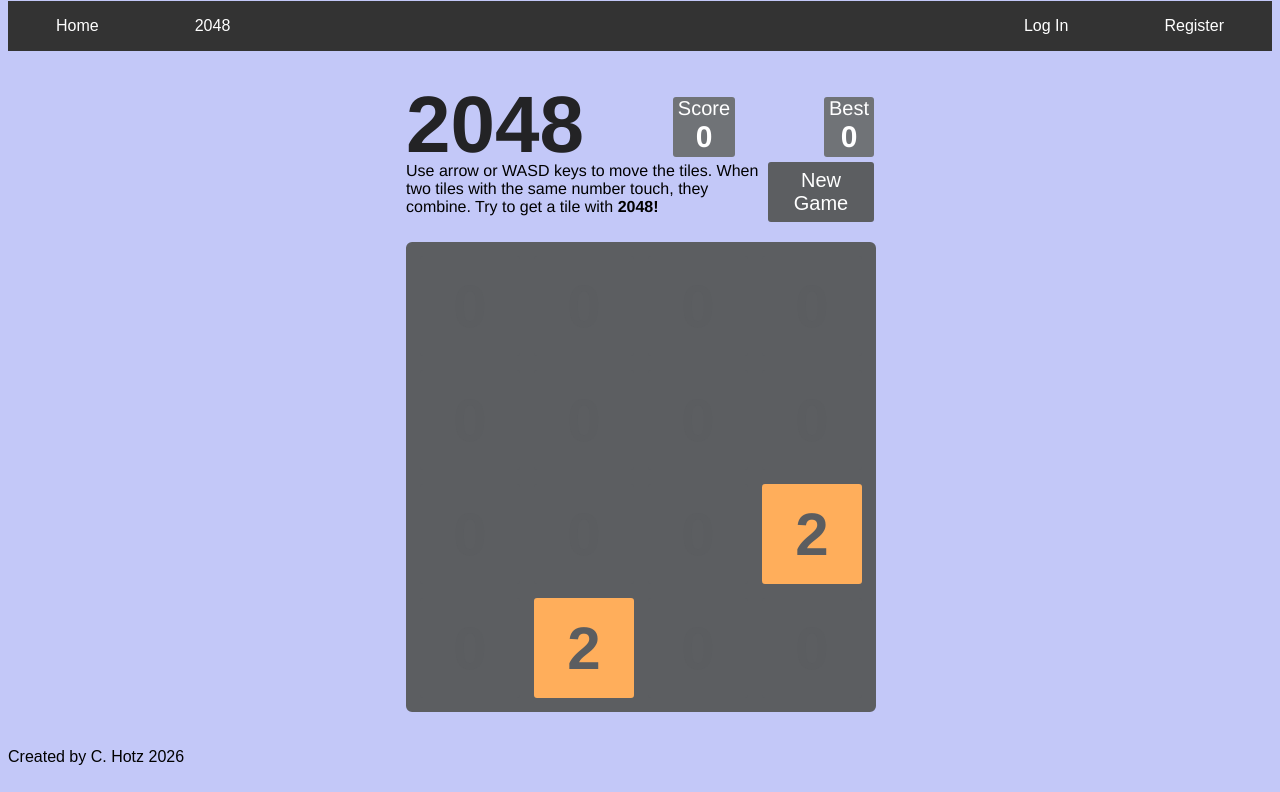
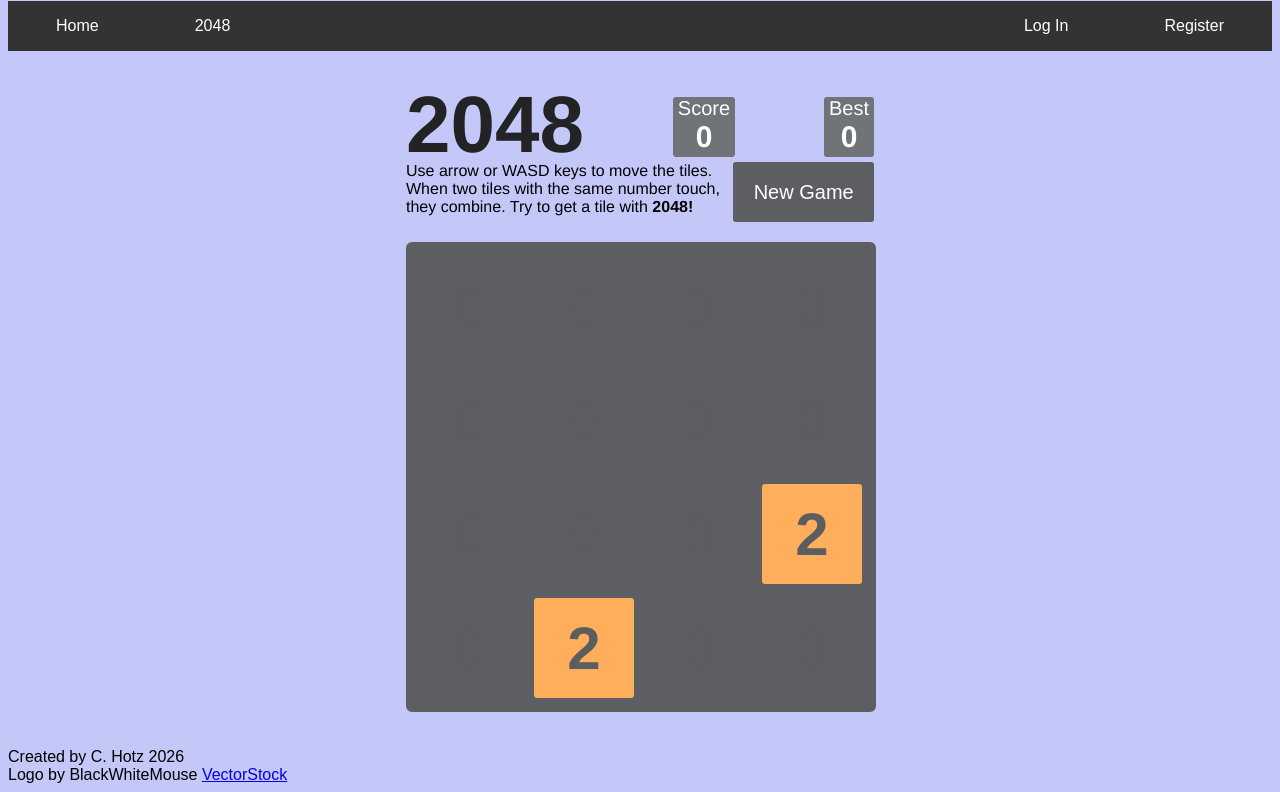
Before and after one commit to carleyhotz/CS50-Final-Project, a Flask app: page /2048 in a window 1280 px wide. Shown: the part 255-1047 px from the top of the page. Before the commit the page ends 1020 px from the top, so only its background shows below. Run offline with Flask 3, Linux system fonts and the light colour scheme; some libraries are stand-ins or nearby versions.

Commit message:
added some comments

```diff
--- a/app.py
+++ b/app.py
@@ -28,6 +28,7 @@ def G_2048():
     return render_template("2048.html", highscore=highscore)
 
 
+# Github Copilot helped with this section
 # Route to update 2048 highscore
 @app.route("/update_2048_highscore", methods=["POST"])
 def update_2048_highscore():
--- a/static/2048.css
+++ b/static/2048.css
@@ -1,5 +1,5 @@
 :root {
-    /* 2048 tile colors */
+    /* 2048 tile colors -- googled how to assign colors to CSS variables */
     --grid: #5C5E61;
     --orange: #FFAE5B;
     --yellow: #FFE873;
--- a/templates/2048.html
+++ b/templates/2048.html
@@ -26,7 +26,7 @@
             </div>
         </div>
         <div class="info2">
-            <p id="result">Use arrow or WASD keys to move the tiles. When two tiles with the same number touch, they combine. Try to get a tile with <b>2048!</b></p>
+            <p id="result">Use arrow or WASD keys to move the tiles. <br> When two tiles with the same number touch, they combine. Try to get a tile with <b>2048!</b></p>
             <button id="continue-game">Continue</button>
             <button id="new-game">New Game</button>
         </div>
--- a/templates/layout.html
+++ b/templates/layout.html
@@ -33,7 +33,9 @@
         {% block main %}{% endblock %}
     </main>
     <footer>
-        Created by C. Hotz 2026
+        Created by C. Hotz 2026<br>
+        Logo by BlackWhiteMouse <a href="https://www.vectorstock.com/royalty-free-vector/game-time-joypad-label-vector-50472179" target="_blank" rel="noopener">VectorStock</a>
+
     </footer>
 </body>
 
```
Also changed, not shown: static/2048.js (+13 -3 lines), games.db.
